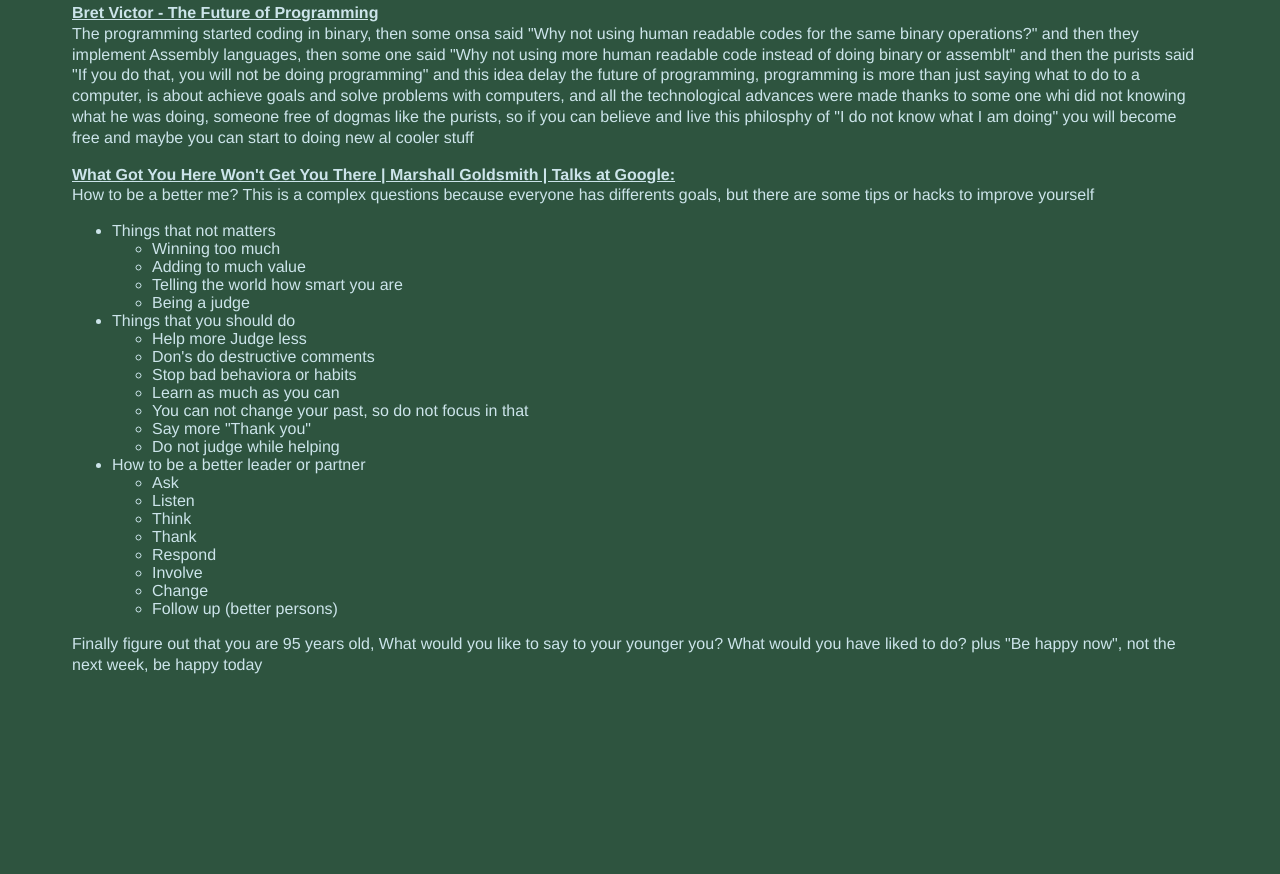
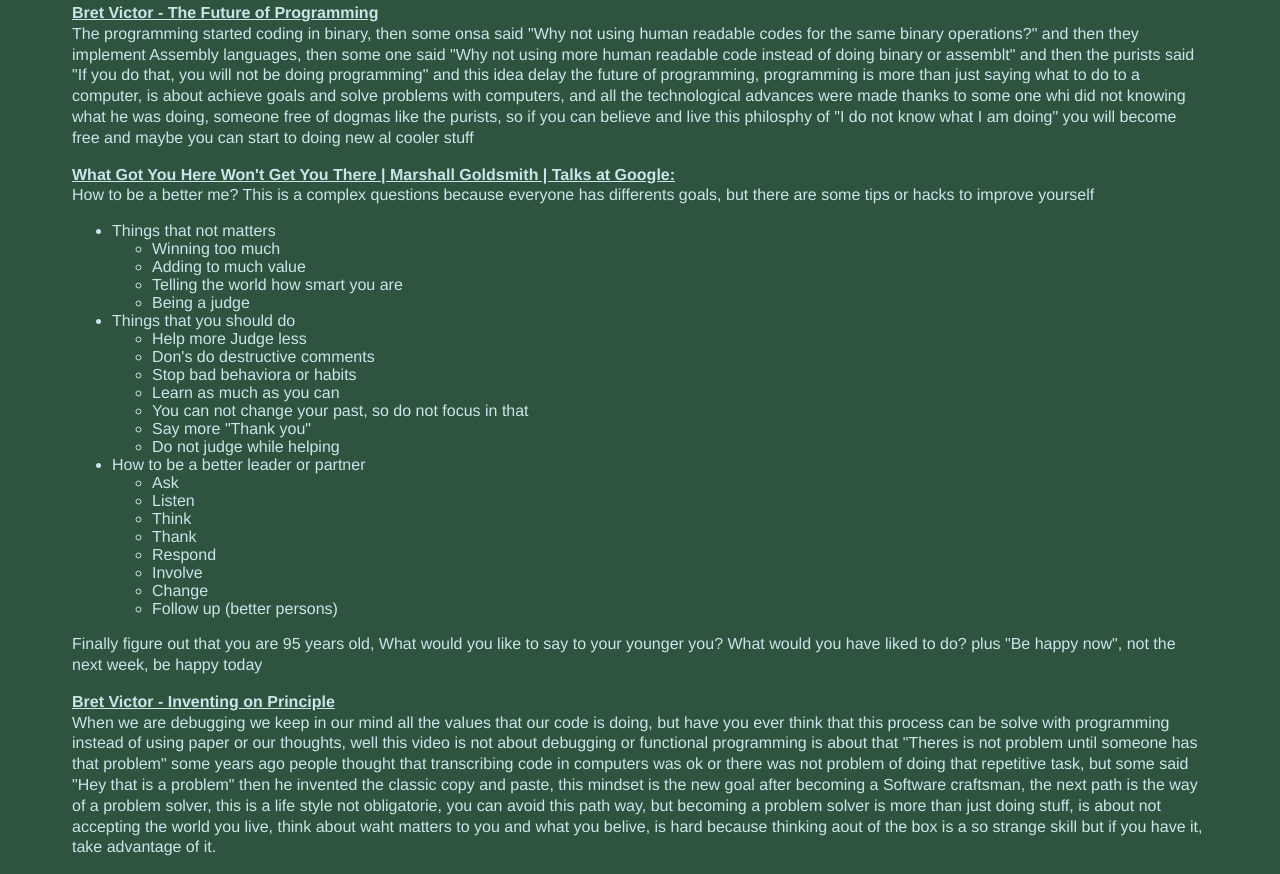
Before and after one commit to danodelarosa/essays, a plain HTML site: page essay_3.html in a window 1280 px wide. Shown: the part 407-1281 px from the top of the page. Before the commit the page ends 1099 px from the top, so only its background shows below. Drawn offline with Linux system fonts and the light colour scheme.

Commit message:
week 3 - video 5

```diff
--- a/essay_3.html
+++ b/essay_3.html
@@ -54,5 +54,6 @@
 	</ul>
 	<p>Finally figure out that you are 95 years old, What would you like to say to your younger you? What would you have liked to do? plus "Be happy now", not the next week, be happy today</p>
 
+	<p><strong><a href="https://www.youtube.com/watch?v=PUv66718DII&ab_channel=RuiOliveira" class="inside-links" target="_blank">Bret Victor - Inventing on Principle</a></strong><br>When we are debugging we keep in our mind all the values that our code is doing, but have you ever think that this process can be solve with programming instead of using paper or our thoughts, well this video is not about debugging or functional programming is about that "Theres is not problem until someone has that problem" some years ago people thought that transcribing code in computers was ok or there was not problem of doing that repetitive task, but some said "Hey that is a problem" then he invented the classic copy and paste, this mindset is the new goal after becoming a Software craftsman, the next path is the way of a problem solver, this is a life style not obligatorie, you can avoid this path way, but becoming a problem solver is more than just doing stuff, is about not accepting the world you live, think about waht matters to you and what you belive, is hard because thinking aout of the box is a so strange skill but if you have it, take advantage of it.</p>
 </body>
 </html>
```
